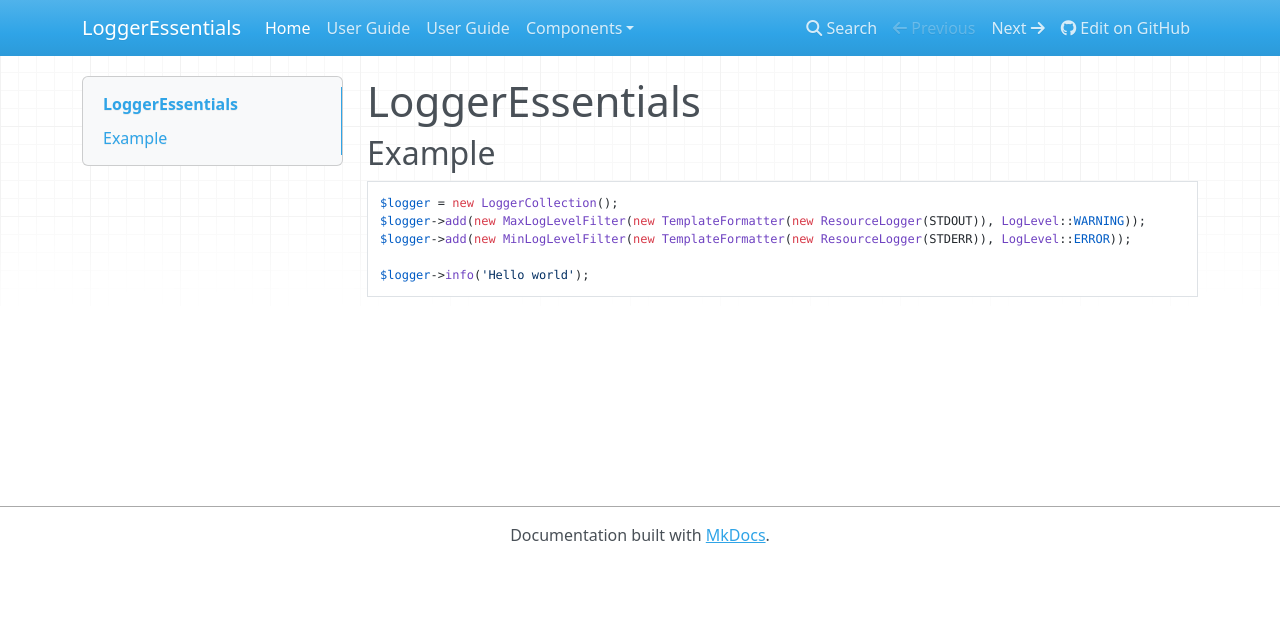
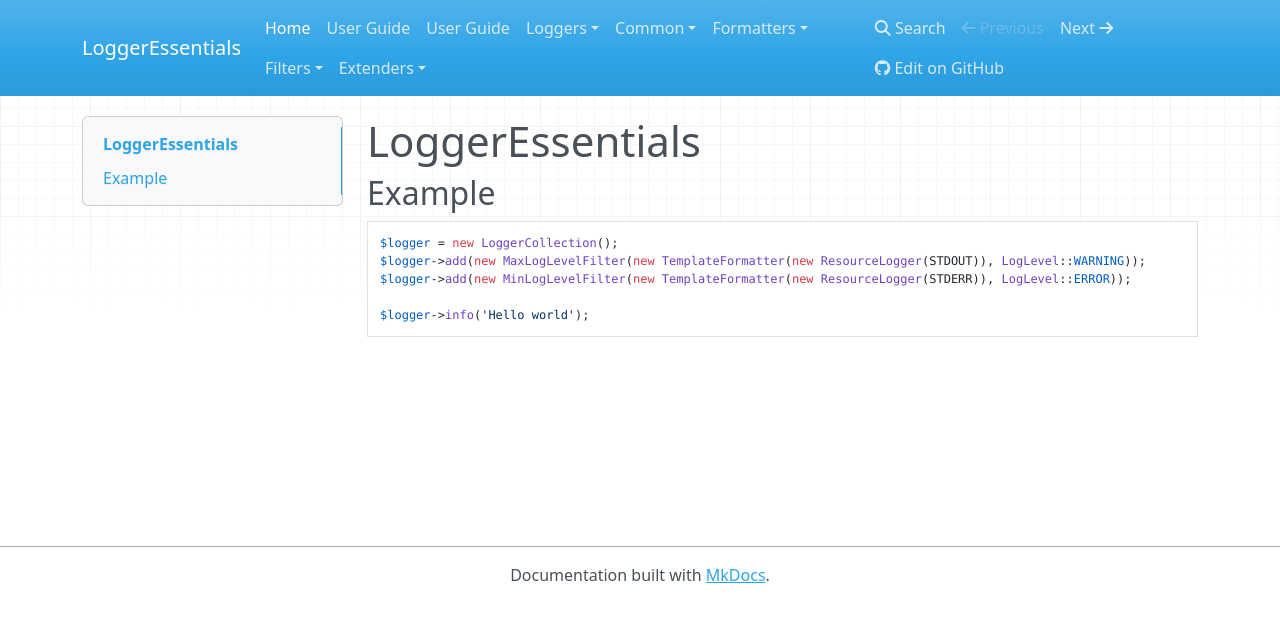
Before and after one commit to LoggerEssentials/LoggerEssentials, an MkDocs documentation site: the page built from docs/index.md, in a window 1280 px wide. Shown: the top 622 px of the page. Built offline with MkDocs 1.6.1, drawn with Linux system fonts in a browser that asks for light colours; nearby versions of some CDN libraries; old or Windows-style settings are respelled for this version of MkDocs; part of the change alters nothing that is shown.

Commit message:
readthedocs-test

```diff
--- a/mkdocs.yml
+++ b/mkdocs.yml
@@ -6,33 +6,33 @@ pages:
 - ['index.md', 'Home']
 - ['user-guide/install.md', 'User Guide']
 - ['user-guide/getting-started.md', 'User Guide']
-- ['components/loggers/LoggerCollection.md', 'Components', 'Loggers']
-- ['components/loggers/ArrayLogger.md', 'Components', 'Loggers']
-- ['components/loggers/CallbackLogger.md', 'Components', 'Loggers']
-- ['components/loggers/ErrorLogLogger.md', 'Components', 'Loggers']
-- ['components/loggers/LoggerCollection.md', 'Components', 'Loggers']
-- ['components/loggers/ResourceLogger.md', 'Components', 'Loggers']
-- ['components/loggers/StreamLogger.md', 'Components', 'Loggers']
-- ['components/loggers/SyslogLogger.md', 'Components', 'Loggers']
-- ['components/common/ExtendedLogger.md', 'Components', 'Common']
-- ['components/common/ExtendedPsrLoggerWrapper.md', 'Components', 'Common']
-- ['components/formatters/CallbackFormatter.md', 'Components', 'Formatters']
-- ['components/formatters/ContextJsonFormatter.md', 'Components', 'Formatters']
-- ['components/formatters/DateTimeFormatter.md', 'Components', 'Formatters']
-- ['components/formatters/FormatFormatter.md', 'Components', 'Formatters']
-- ['components/formatters/MaxLengthFormatter.md', 'Components', 'Formatters']
-- ['components/formatters/MessagePrefixFormatter.md', 'Components', 'Formatters']
-- ['components/formatters/NobrFormatter.md', 'Components', 'Formatters']
-- ['components/formatters/PassThroughFormatter.md', 'Components', 'Formatters']
-- ['components/formatters/ReplaceFormatter.md', 'Components', 'Formatters']
-- ['components/formatters/TemplateFormatter.md', 'Components', 'Formatters']
-- ['components/formatters/TrimFormatter.md', 'Components', 'Formatters']
-- ['components/filters/CallbackFilter.md', 'Components', 'Filters']
-- ['components/filters/ExcludeLogLevelFilter.md', 'Components', 'Filters']
-- ['components/filters/LogLevelRangeFilter.md', 'Components', 'Filters']
-- ['components/filters/MaxLogLevelFilter.md', 'Components', 'Filters']
-- ['components/filters/MinLogLevelFilter.md', 'Components', 'Filters']
-- ['components/filters/RegularExpressionFilter.md', 'Components', 'Filters']
-- ['components/extenders/CallbackExtender.md', 'Components', 'Extenders']
-- ['components/extenders/ContextExtender.md', 'Components', 'Extenders']
-- ['components/extenders/StacktraceExtender.md', 'Components', 'Extenders']
+- ['components/loggers/LoggerCollection.md', 'Loggers', 'LoggerCollection']
+- ['components/loggers/ArrayLogger.md', 'Loggers', 'ArrayLogger']
+- ['components/loggers/CallbackLogger.md', 'Loggers', 'CallbackLogger']
+- ['components/loggers/ErrorLogLogger.md', 'Loggers', 'ErrorLogLogger']
+- ['components/loggers/LoggerCollection.md', 'Loggers', 'LoggerCollection']
+- ['components/loggers/ResourceLogger.md', 'Loggers', 'ResourceLogger']
+- ['components/loggers/StreamLogger.md', 'Loggers', 'StreamLogger']
+- ['components/loggers/SyslogLogger.md', 'Loggers', 'SyslogLogger']
+- ['components/common/ExtendedLogger.md', 'Common', 'ExtendedLogger']
+- ['components/common/ExtendedPsrLoggerWrapper.md', 'Common', 'ExtendedPsrLoggerWrapper']
+- ['components/formatters/CallbackFormatter.md', 'Formatters', 'CallbackFormatter']
+- ['components/formatters/ContextJsonFormatter.md', 'Formatters', 'ContextJsonFormatter']
+- ['components/formatters/DateTimeFormatter.md', 'Formatters', 'DateTimeFormatter']
+- ['components/formatters/FormatFormatter.md', 'Formatters', 'FormatFormatter']
+- ['components/formatters/MaxLengthFormatter.md', 'Formatters', 'MaxLengthFormatter']
+- ['components/formatters/MessagePrefixFormatter.md', 'Formatters', 'MessagePrefixFormatter']
+- ['components/formatters/NobrFormatter.md', 'Formatters', 'NobrFormatter']
+- ['components/formatters/PassThroughFormatter.md', 'Formatters', 'PassThroughFormatter']
+- ['components/formatters/ReplaceFormatter.md', 'Formatters', 'ReplaceFormatter']
+- ['components/formatters/TemplateFormatter.md', 'Formatters', 'TemplateFormatter']
+- ['components/formatters/TrimFormatter.md', 'Formatters', 'TrimFormatter']
+- ['components/filters/CallbackFilter.md', 'Filters', 'CallbackFilter']
+- ['components/filters/ExcludeLogLevelFilter.md', 'Filters', 'ExcludeLogLevelFilter']
+- ['components/filters/LogLevelRangeFilter.md', 'Filters', 'LogLevelRangeFilter']
+- ['components/filters/MaxLogLevelFilter.md', 'Filters', 'MaxLogLevelFilter']
+- ['components/filters/MinLogLevelFilter.md', 'Filters', 'MinLogLevelFilter']
+- ['components/filters/RegularExpressionFilter.md', 'Filters', 'RegularExpressionFilter']
+- ['components/extenders/CallbackExtender.md', 'Extenders', 'CallbackExtender']
+- ['components/extenders/ContextExtender.md', 'Extenders', 'ContextExtender']
+- ['components/extenders/StacktraceExtender.md', 'Extenders', 'StacktraceExtender']
```
